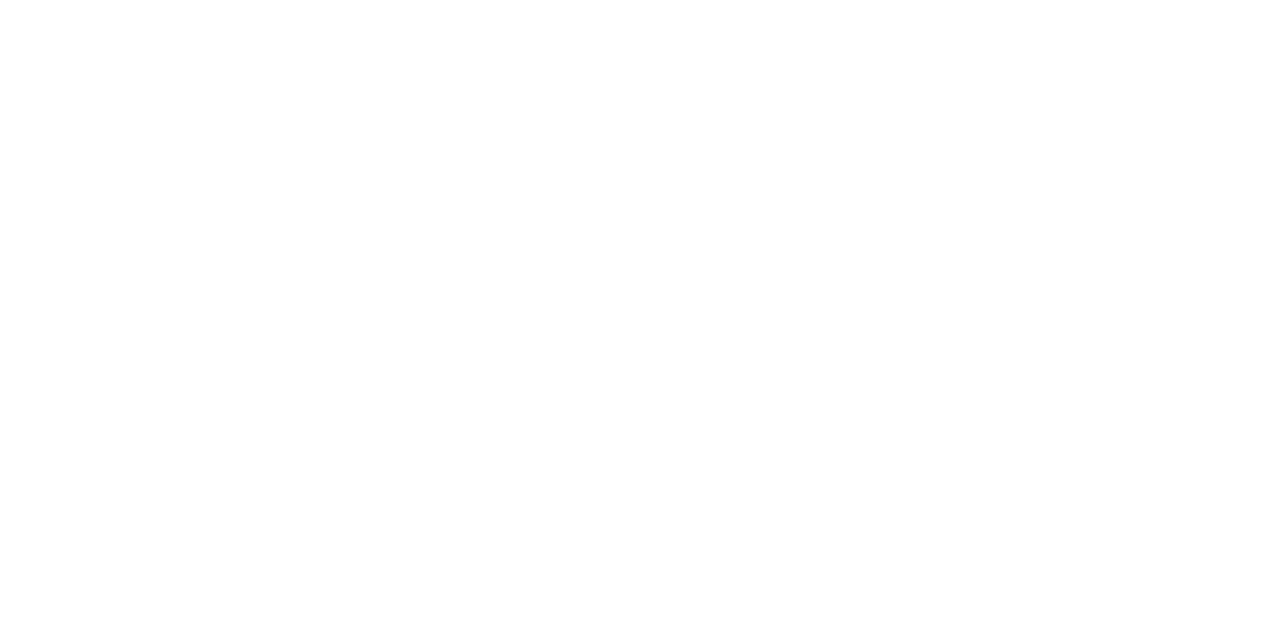
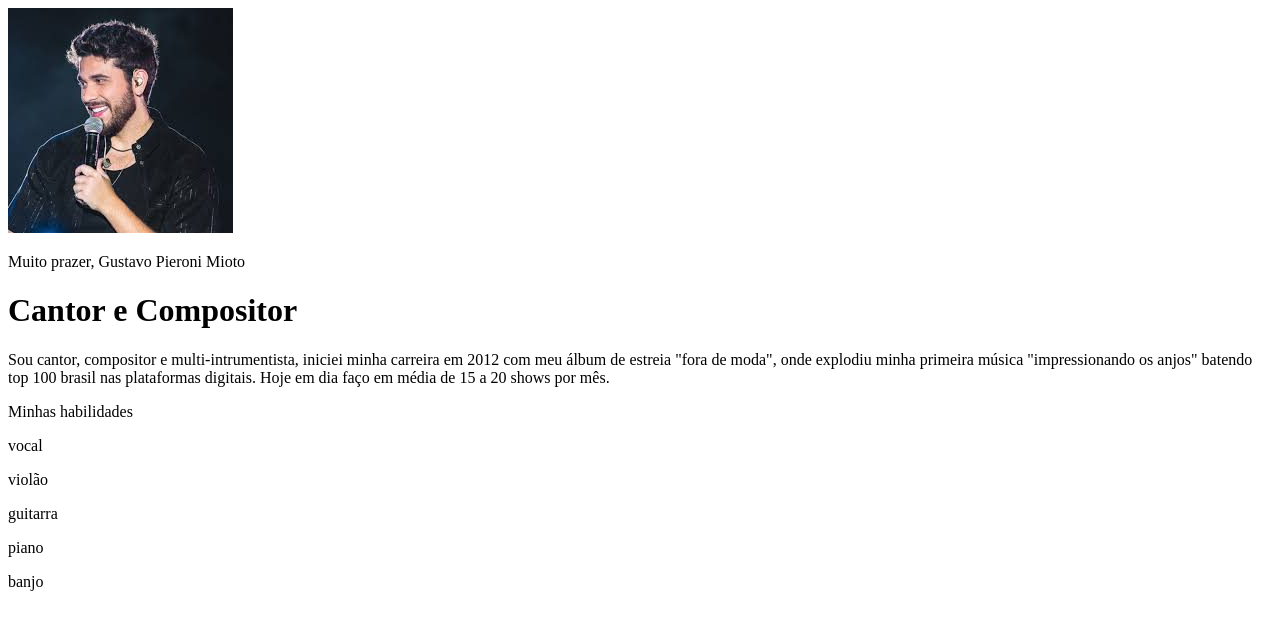
Before and after one commit to Biahsm/portif-lio-Beatriz, a plain HTML site: page index.html in a window 1280 px wide. Drawn offline with Linux system fonts and the light colour scheme.

Commit message:
cabeçalho
cabeçalho

```diff
--- a/index.html
+++ b/index.html
@@ -3,9 +3,21 @@
 <head>
     <meta charset="UTF-8">
     <meta name="viewport" content="width=device-width, initial-scale=1.0">
-    <title>Document</title>
+    <link rel="stylesheet" href="style.css">
+    <title>potifólio GM</title>
 </head>
 <body>
-
+    <img src="img/foto gm.jpg" alt="avatar gm" srcset="">
+    <p>Muito prazer, Gustavo Pieroni Mioto</p>
+    <h1>Cantor e Compositor</h1>
+    <p>Sou cantor, compositor e multi-intrumentista, iniciei minha carreira em 2012 com meu álbum de estreia "fora de moda", onde explodiu minha primeira música "impressionando os anjos" batendo top 100 brasil nas plataformas digitais. Hoje em dia faço em média de 15 a 20 shows por mês.</p>
+    <p>Minhas habilidades</p>
+    <div>
+        <p>vocal</p>
+        <p>violão</p>
+        <p>guitarra</p>
+        <p>piano</p>
+        <p>banjo</p>
+    </div>
 </body>
 </html>
```
Also changed, not shown: img/gm mistura.jpg (added), 1 other file.
